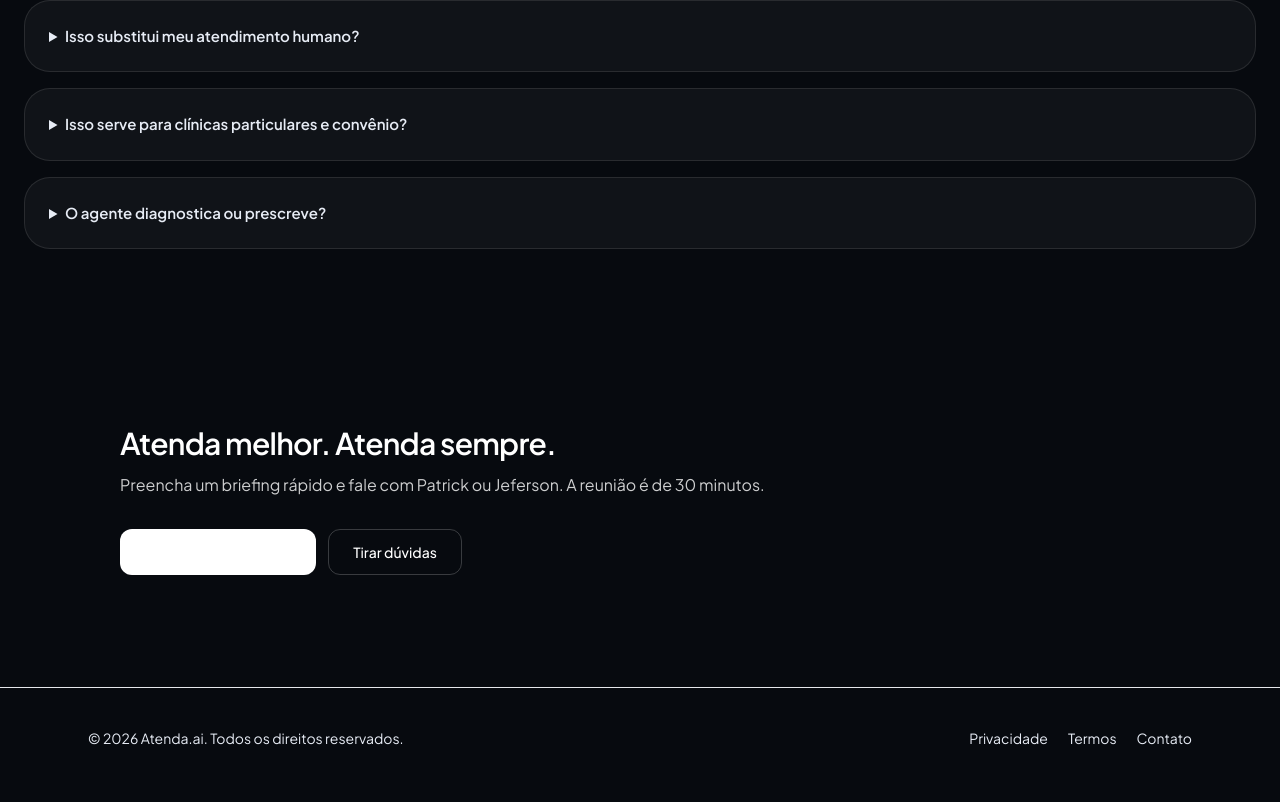
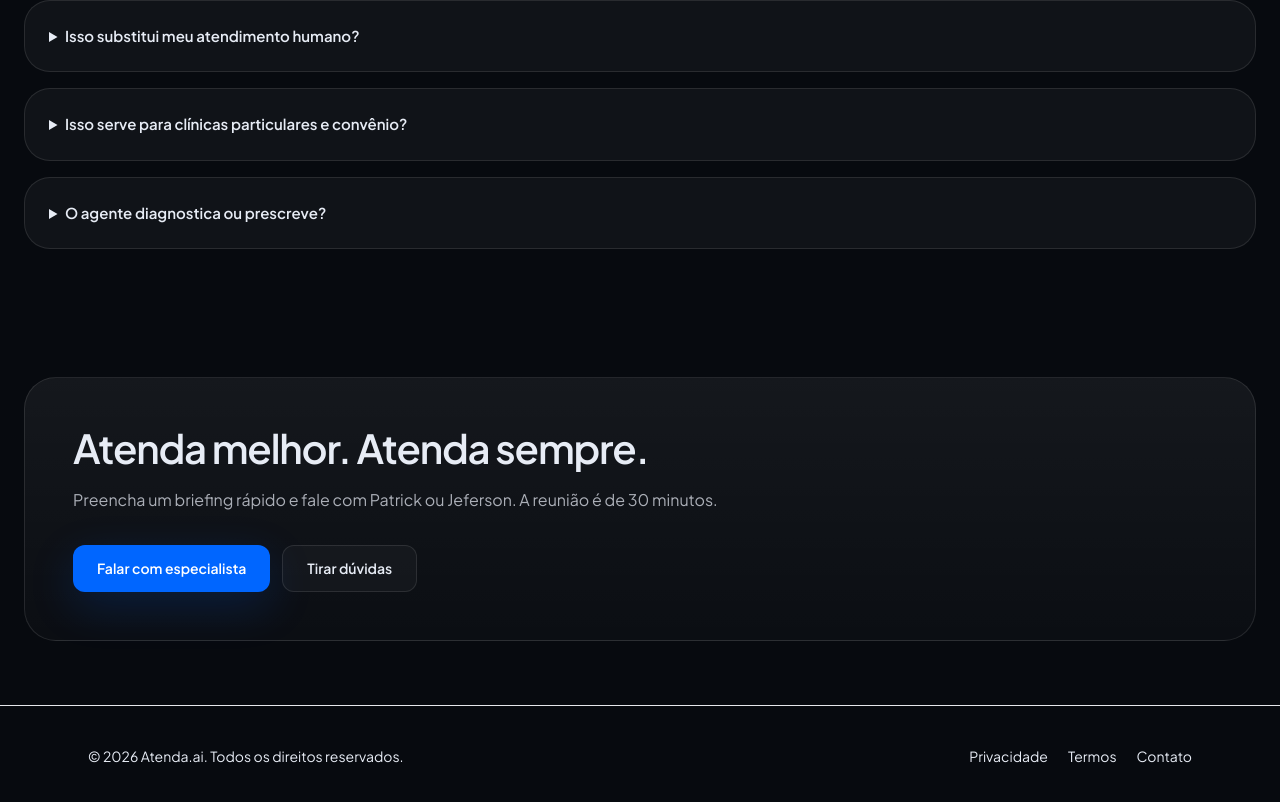
Before and after one commit to jefersonuk/atenda-ai, a Next.js app: page / in a window 1280 px wide. Shown: the part 3347-4149 px from the top of the page. Built offline with nearby package versions, Linux system fonts and the light colour scheme.

Commit message:
Update CTAFinal.tsx

```diff
--- a/components/CTAFinal.tsx
+++ b/components/CTAFinal.tsx
@@ -2,25 +2,27 @@ import Link from "next/link";
 
 export default function CTAFinal() {
   return (
-    <section className="mx-auto max-w-6xl px-6 py-16">
-      <div className="rounded-3xl bg-atendaBlack px-8 py-12 text-white">
-        <h2 className="text-3xl font-semibold tracking-tight">Atenda melhor. Atenda sempre.</h2>
+    <section className="mx-auto max-w-7xl px-6 py-16">
+      <div className="rounded-[32px] border border-white/10 bg-gradient-to-b from-white/[0.06] to-white/[0.02] p-10 lg:p-12">
+        <h2 className="text-[34px] lg:text-[40px] font-semibold leading-[1.1] tracking-[-0.03em] text-atText">
+          Atenda melhor. Atenda sempre.
+        </h2>
 
-        <p className="mt-3 max-w-2xl text-white/80">
+        <p className="mt-4 max-w-2xl text-[16px] leading-[1.7] text-atMuted">
           Preencha um briefing rápido e fale com Patrick ou Jeferson. A reunião é de 30 minutos.
         </p>
 
         <div className="mt-8 flex flex-col gap-3 sm:flex-row">
           <Link
             href="/briefing"
-            className="inline-flex items-center justify-center rounded-xl bg-white px-6 py-3 text-sm font-medium text-atendaBlack hover:opacity-90 transition"
+            className="inline-flex items-center justify-center rounded-xl bg-atBlue px-6 py-3 text-[14px] font-semibold text-white shadow-[0_14px_45px_rgba(0,102,255,0.18)] hover:opacity-90 transition"
           >
             Falar com especialista
           </Link>
 
           <Link
             href="#faq"
-            className="inline-flex items-center justify-center rounded-xl border border-white/20 px-6 py-3 text-sm font-medium text-white hover:bg-white/10 transition"
+            className="inline-flex items-center justify-center rounded-xl border border-white/10 bg-white/[0.03] px-6 py-3 text-[14px] font-semibold text-atText hover:bg-white/[0.06] transition"
           >
             Tirar dúvidas
           </Link>
```
